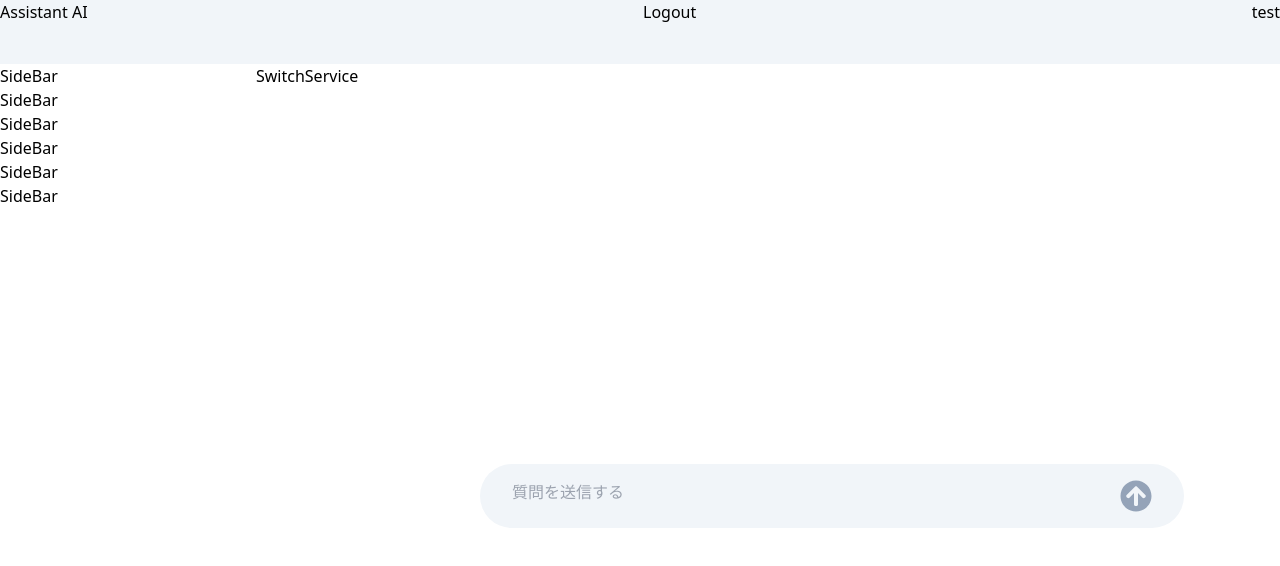
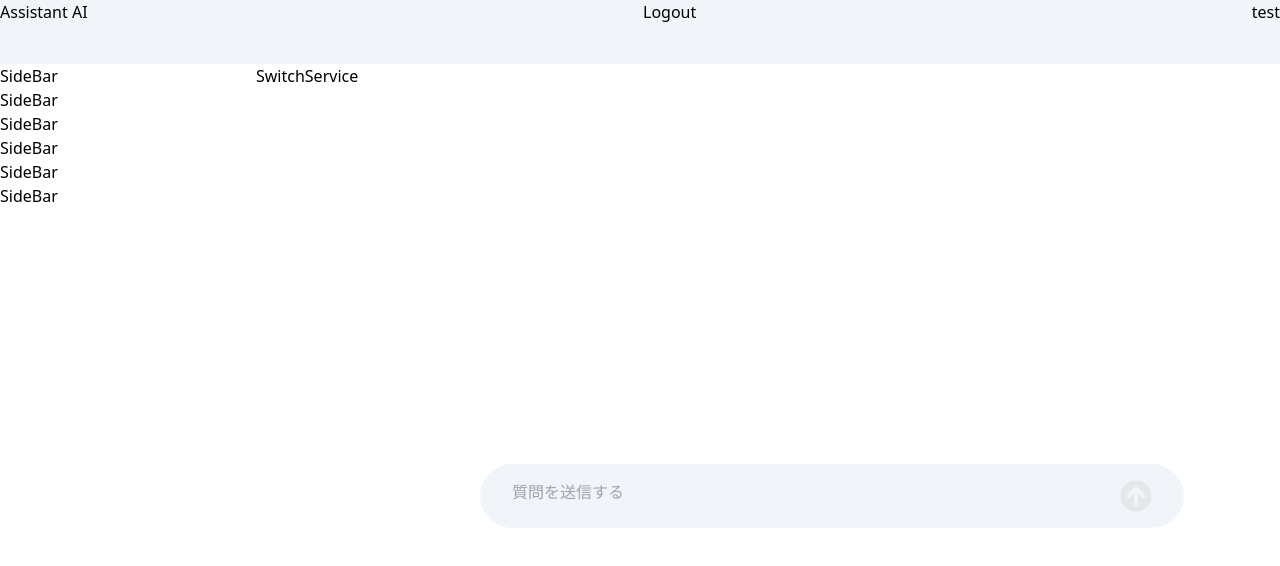
Before and after one commit to satelight/chat_gpt_clone, a React (Vite) app in the folder client/: page / in a window 1280 px wide. Shown: the top 566 px of the page. Built offline with nearby package versions, Linux system fonts and the light colour scheme.

Commit message:
文字が入力されていないときと回答待ちのときはボタンは押せないように変更

```diff
--- a/client/src/components/ChatPage/ChatView.tsx
+++ b/client/src/components/ChatPage/ChatView.tsx
@@ -32,66 +32,13 @@ const Answer = ({ answerText }: { answerText: string }) => {
   );
 };
 
-const ChatView = () => {
-  const [questionText, setQuestionText] = useState<string>("");
-  const [ChatHistorys, setdisplayChatHistorys] = useState<RequestMessage[]>([]);
-  let chatHistorysForRequest: RequestMessage[] = [];
-
-  function addDisplayQuestionText() {
-    sendQAndWriteA();
-    setQuestionText("");
-  }
-
-  // 質問を送って答え表示。。addDisplayQuestionText関数で利用。
-  async function sendQAndWriteA() {
-    const userMessage: RequestMessage = {
-      role: "user",
-      content: questionText,
-    };
-
-    setdisplayChatHistorys((c) => [...c, userMessage]);
-    chatHistorysForRequest.push(userMessage);
-
-    const chatGPTAnswer: string = await sendChatGPTAPI(chatHistorysForRequest);
-    const answerMessage: RequestMessage = {
-      role: "assistant",
-      content: chatGPTAnswer,
-    };
-    chatHistorysForRequest.push(answerMessage);
-
-    setdisplayChatHistorys((c) => [...c, answerMessage]);
-  }
-
+// Loadingからの返答欄
+const Loading = () => {
   return (
-    <div className="col-span-7">
-      <div className="flex-grow bg-white h-96 w-full overflow-auto">
-        {ChatHistorys.map((displayChatHistory, index) => (
-          <div key={index}>
-            {displayChatHistory.role === "user" && (
-              <Question questionText={displayChatHistory.content} />
-            )}
-            {displayChatHistory.role === "assistant" && (
-              <Answer answerText={displayChatHistory.content} />
-            )}
-          </div>
-        ))}
-      </div>
-      <div className="flex flex-grow justify-center mx-auto w-full h-24 items-center bg-white">
-        <div className="flex"></div>
-        <div className="flex w-full py-4 px-4">
-          <div className="flex flex-auto bg-slate-100 w-full mx-20 my-8 px-8 py-4 rounded-full">
-            <textarea
-              className="border-0  justify-center bg-slate-100 overflow-x-hidden w-full cursor-auto resize-none focus:outline-none"
-              rows={1}
-              placeholder="質問を送信する"
-              value={questionText}
-              onChange={(e) => setQuestionText(e.target.value)}
-            />
-            <button className="" onClick={addDisplayQuestionText}>
-              <FaArrowCircleUp className="text-lg  justify-center h-8 w-8 text-slate-400" />
-            </button>
-          </div>
-        </div>
+    <div className="w-full">
+      {/* <div className=" h-4 w-4 bg-blue-600 rounded-full"></div> */}
+      <div className="animate-pulse mt-4 mx-32 px-8 rounded-full text-lg">
+        ...回答待ち
       </div>
     </div>
   );
@@ -130,4 +77,97 @@ const CodeBlock = ({ markdown }: { markdown: string }) => {
   );
 };
 
+// main部分
+const ChatView = () => {
+  // textareaの値の読み取り
+  const [questionText, setQuestionText] = useState<string>("");
+  // chat内容の値の読み取り
+  const [ChatHistorys, setChatHistorys] = useState<RequestMessage[]>([]);
+  // 回答待ちのtrue/false
+  const [isWaitResponse, setIsWaitResponse] = useState(false);
+  // ボタン操作の制御用
+  const [isdisableButton, setIsdisableButton] = useState(true);
+
+  // requestを投げるとき用の変数。
+  const chatHistorysForRequest: RequestMessage[] = [];
+
+  // 質問を送って答え表示。
+  async function sendQAndWriteA() {
+    setIsWaitResponse(true);
+    setIsdisableButton(() => true);
+    const userMessage: RequestMessage = {
+      role: "user",
+      content: questionText,
+    };
+    setQuestionText("");
+
+    setChatHistorys((c) => [...c, userMessage]);
+    chatHistorysForRequest.push(userMessage); //useStateは随時に変数を更新しないため、普通の配列に入れている。
+
+    const chatGPTAnswer: string = await sendChatGPTAPI(chatHistorysForRequest);
+    const answerMessage: RequestMessage = {
+      role: "assistant",
+      content: chatGPTAnswer,
+    };
+    chatHistorysForRequest.push(answerMessage); //useStateは随時に変数を更新しないため、普通の配列に入れている。
+
+    setChatHistorys((c) => [...c, answerMessage]);
+    setIsWaitResponse(false);
+    setIsdisableButton(() => false);
+  }
+
+  return (
+    <div className="col-span-7">
+      <div className="flex-grow bg-white h-96 w-full overflow-auto">
+        {ChatHistorys.map((displayChatHistory, index) => (
+          <div key={index}>
+            {displayChatHistory.role === "user" && (
+              <Question questionText={displayChatHistory.content} />
+            )}
+            {displayChatHistory.role === "assistant" && (
+              <Answer answerText={displayChatHistory.content} />
+            )}
+          </div>
+        ))}
+        {isWaitResponse === true && <Loading />}
+      </div>
+      <div className="flex flex-grow justify-center mx-auto w-full h-24 items-center bg-white">
+        <div className="flex"></div>
+        <div className="flex w-full py-4 px-4">
+          <div className="flex flex-auto bg-slate-100 w-full mx-20 my-8 px-8 py-4 rounded-full">
+            <textarea
+              className="border-0  justify-center bg-slate-100 overflow-x-hidden w-full cursor-auto resize-none focus:outline-none"
+              rows={1}
+              placeholder="質問を送信する"
+              value={questionText}
+              onChange={(e) => {
+                setQuestionText(e.target.value);
+                if (e.target.value.length === 0) {
+                  setIsdisableButton(true);
+                } else {
+                  setIsdisableButton(false);
+                }
+              }}
+            />
+
+            <button
+              className=""
+              onClick={sendQAndWriteA}
+              disabled={isdisableButton}
+            >
+              <FaArrowCircleUp
+                className={
+                  isdisableButton
+                    ? "text-lg  justify-center h-8 w-8 text-gray-200"
+                    : "text-lg  justify-center h-8 w-8 text-slate-600"
+                }
+              />
+            </button>
+          </div>
+        </div>
+      </div>
+    </div>
+  );
+};
+
 export default ChatView;
```
